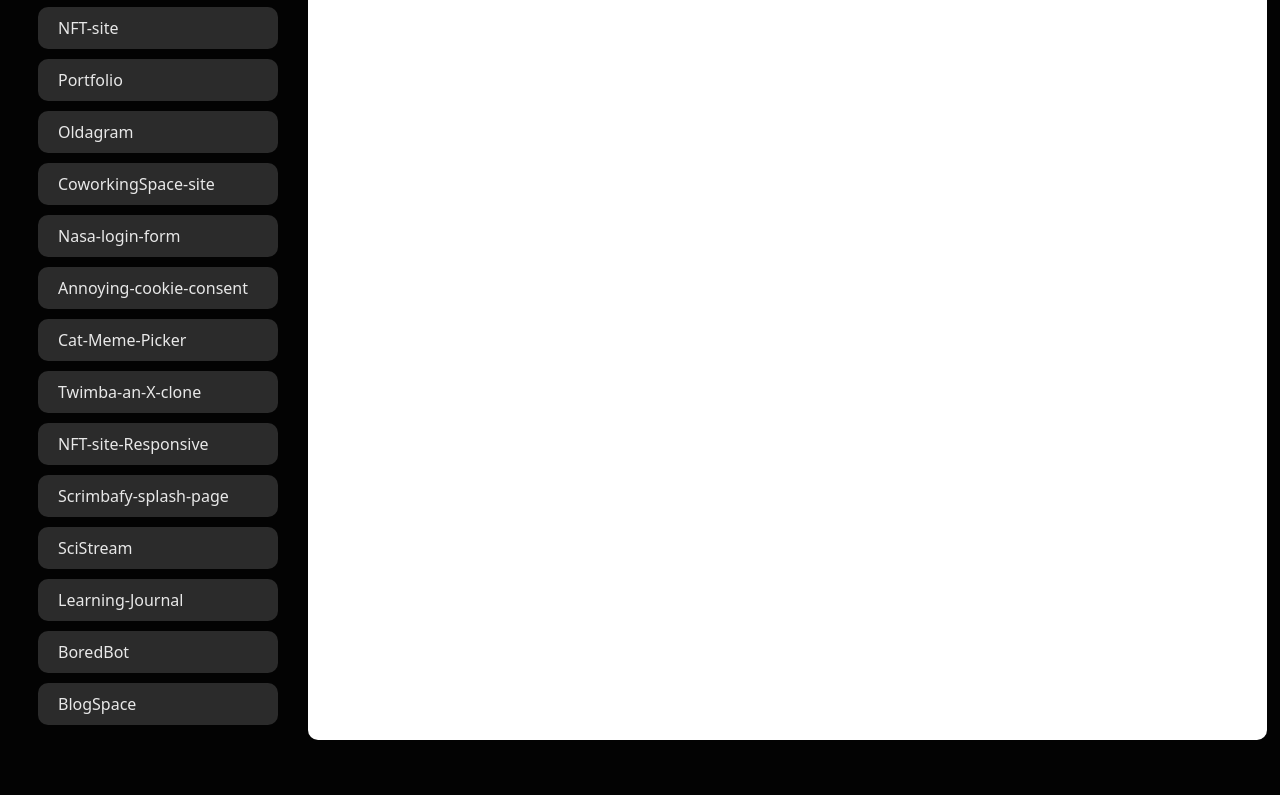
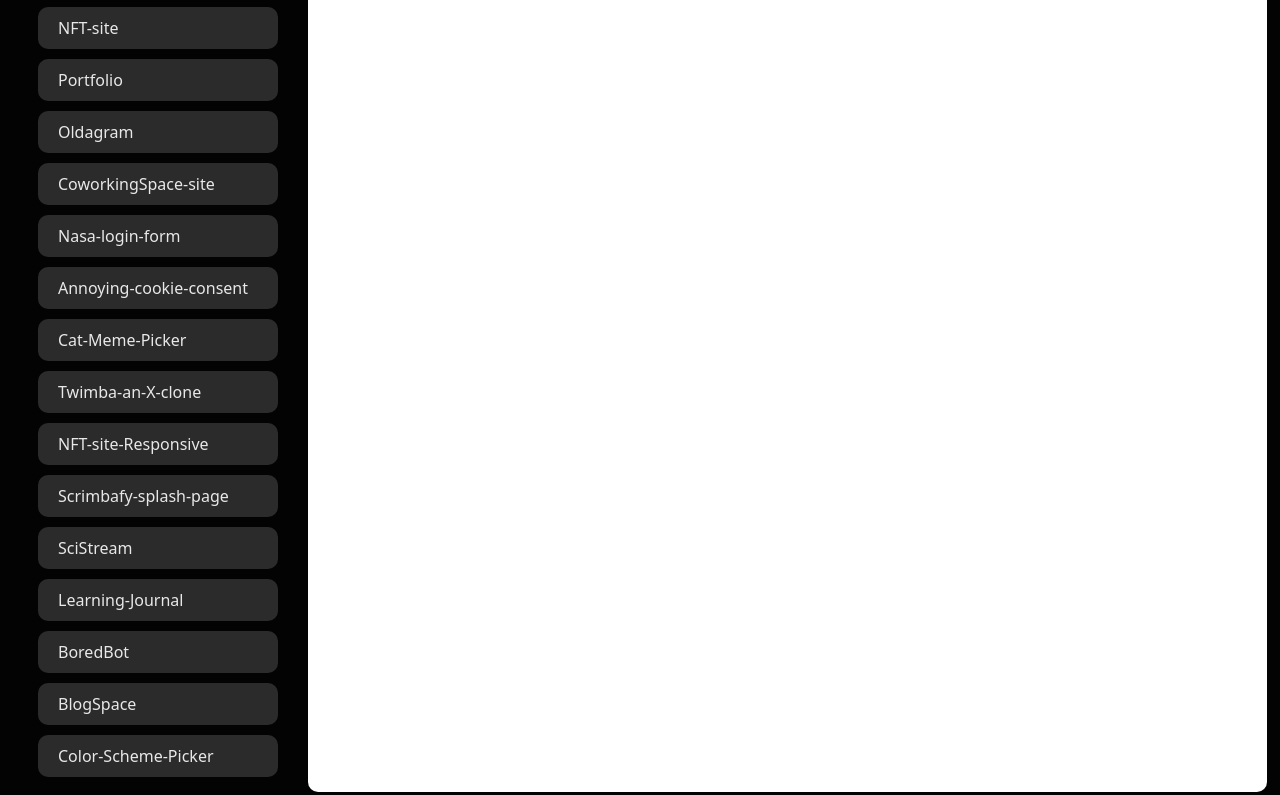
Before and after one commit to Delta-R-git/scrimba-projects, a browser extension: page index.html in a window 1280 px wide. Shown: the part 445-1240 px from the top of the page. Before the commit the page ends 1188 px from the top, so only its background shows below. Drawn offline with Linux system fonts and the light colour scheme.

Commit message:
update project link

```diff
--- a/index.html
+++ b/index.html
@@ -75,6 +75,9 @@
                 <li>
                     <a href="https://scrimba-projects-deltar.vercel.app/BlogSpace/">BlogSpace </a>
                 </li>
+                <li>
+                    <a href="https://scrimba-projects-deltar.vercel.app/BlogSpace/">Color-Scheme-Picker </a>
+                </li>
             </ul>
         </section>
         <section class="preview" id="preview-el">
```
Also changed, not shown: Color-Scheme-Generator/index.css (+1 -7 lines), Color-Scheme-Generator/index.html (+1 -0 lines), Color-Scheme-Generator/README.md, README.md.
